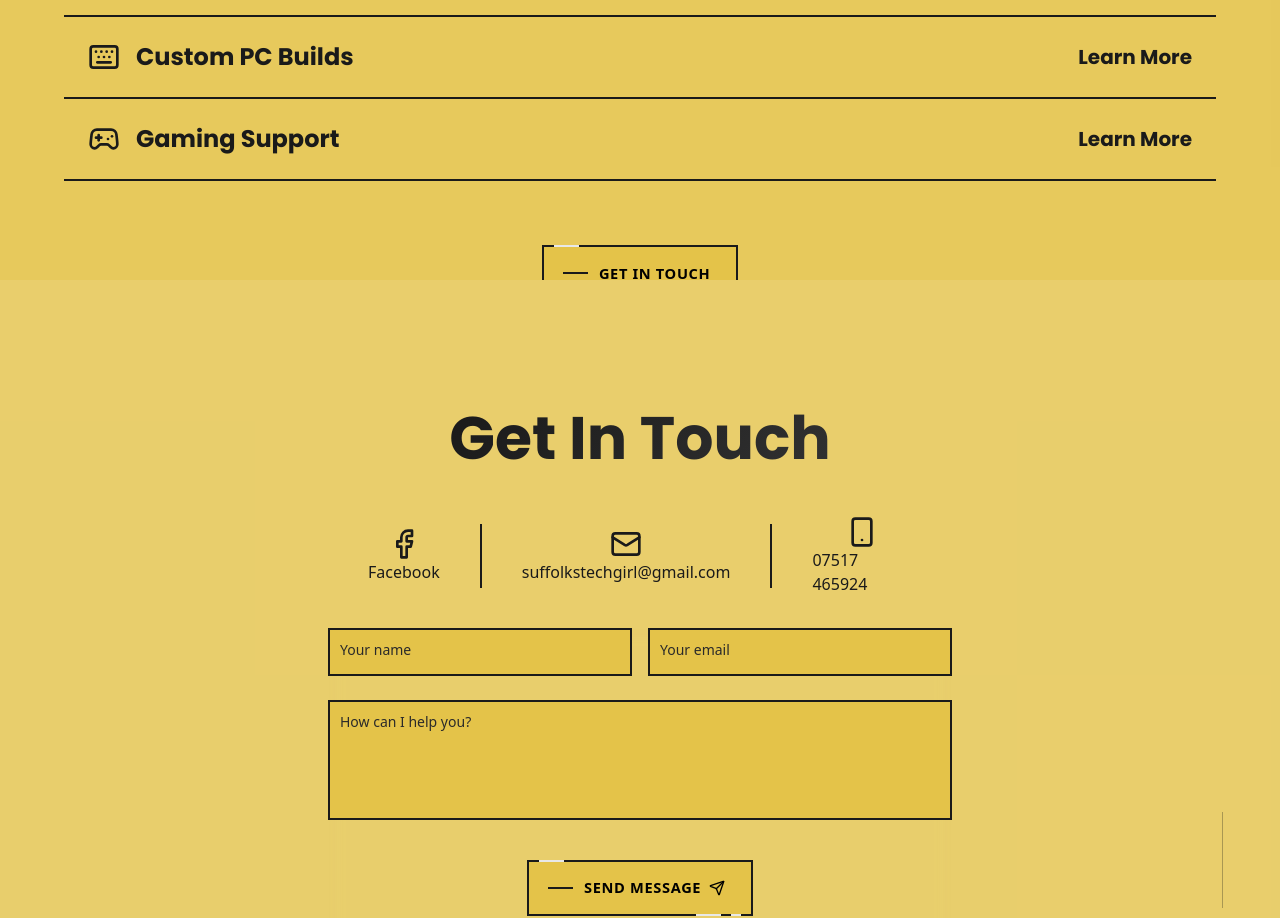
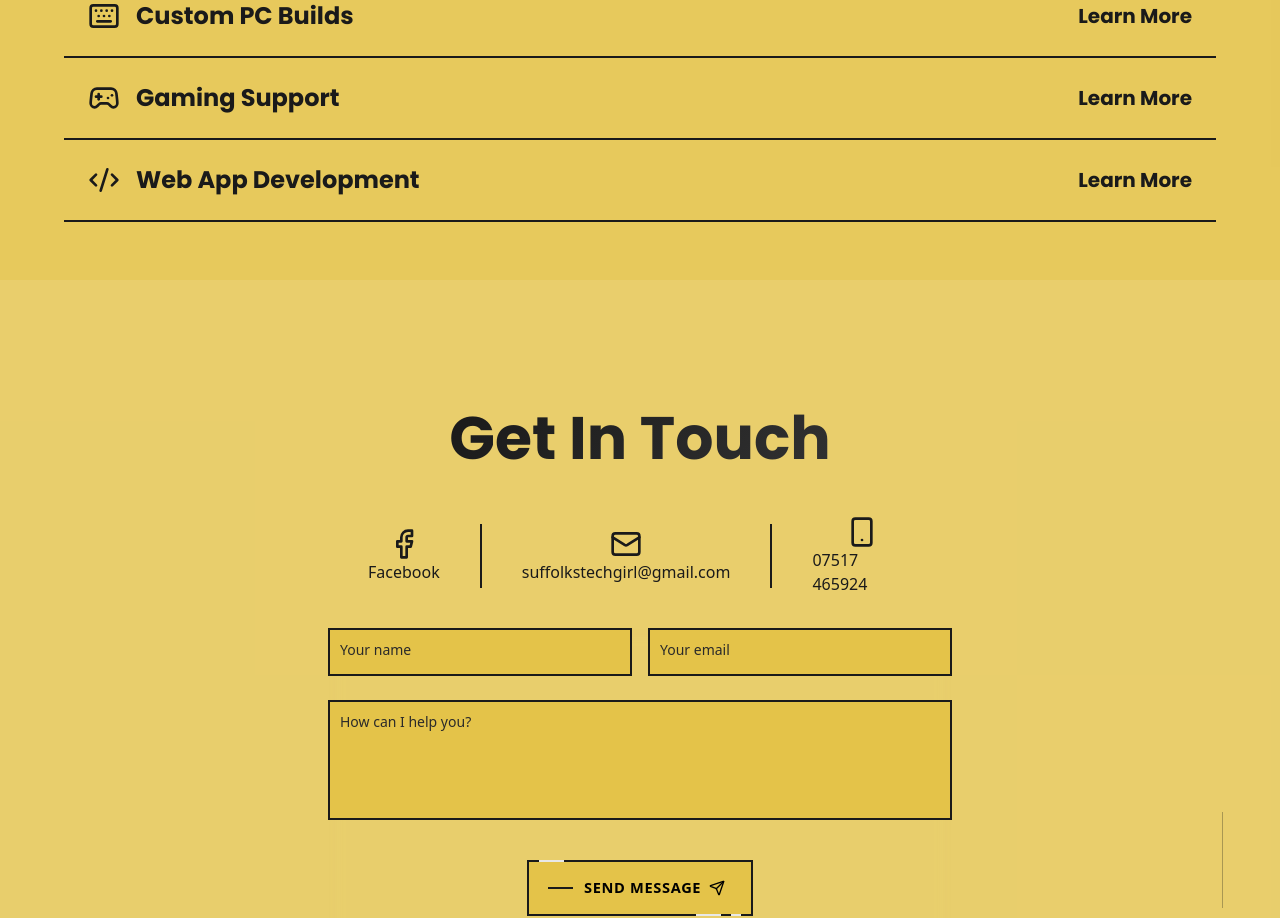
Before and after one commit to gkarountzos/suffolk-tech-girl, a Next.js app: page / in a window 1280 px wide. Shown: the part 2120-3038 px from the top of the page. Built offline with nearby package versions, Linux system fonts and the light colour scheme; no server answers.

Commit message:
service addition

```diff
--- a/src/components/Sections/Services/ServiceDetails/ServiceDetailsClient.tsx
+++ b/src/components/Sections/Services/ServiceDetails/ServiceDetailsClient.tsx
@@ -14,6 +14,7 @@ import {
   ArrowLeftIcon,
   ArrowRightIcon,
   Keyboard,
+  Code2,
 } from "lucide-react";
 import { Services } from "@/constants/content";
 
@@ -24,6 +25,7 @@ const iconMap: { [key: string]: React.ComponentType<LucideProps> } = {
   Gamepad2,
   GraduationCap,
   Keyboard,
+  Code2,
 };
 
 interface ServicePageProps {
--- a/src/components/Sections/Services/ServicesClient.tsx
+++ b/src/components/Sections/Services/ServicesClient.tsx
@@ -11,6 +11,7 @@ import {
   LucideProps,
   ArrowRightIcon,
   Gamepad2,
+  Code2,
 } from "lucide-react";
 import FancyButton from "@/components/ui/FancyButton";
 import Link from "next/link";
@@ -30,6 +31,7 @@ const iconMap: { [key: string]: React.ComponentType<LucideProps> } = {
   Gamepad2,
   GraduationCap,
   Keyboard,
+  Code2,
 };
 
 type ServicesContentProps = {
--- a/src/constants/content.ts
+++ b/src/constants/content.ts
@@ -184,6 +184,30 @@ export const services: Services[] = [
     ],
     href: "/services/gaming-support",
   },
+  {
+    icon: "Code2",
+    title: "Web App Development",
+    description:
+      "Bring your ideas to life with a professional, modern website or web app.",
+    features: [
+      "Building custom websites from the ground up",
+      "Developing web applications for your business needs",
+      "Optimizing your site for search engines (SEO) to attract more visitors",
+      "Creating responsive designs that look great on any device",
+      "Setting up e-commerce stores to sell products online",
+      "Offering ongoing maintenance and security updates",
+    ],
+    keywords: [
+      "web development",
+      "website design",
+      "web apps",
+      "e-commerce",
+      "custom website",
+      "SEO",
+      "responsive design",
+    ],
+    href: "/services/web-design-and-development",
+  },
 ];
 
 export const contactContent = {
```
